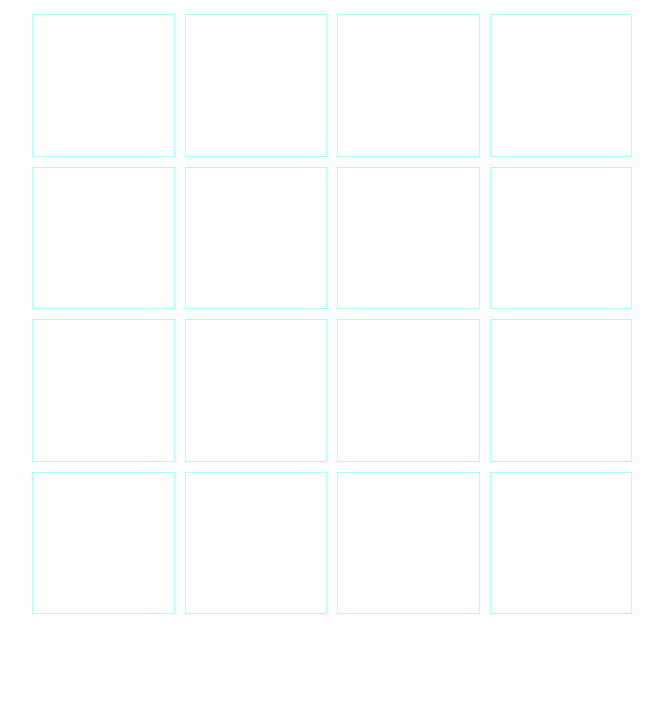
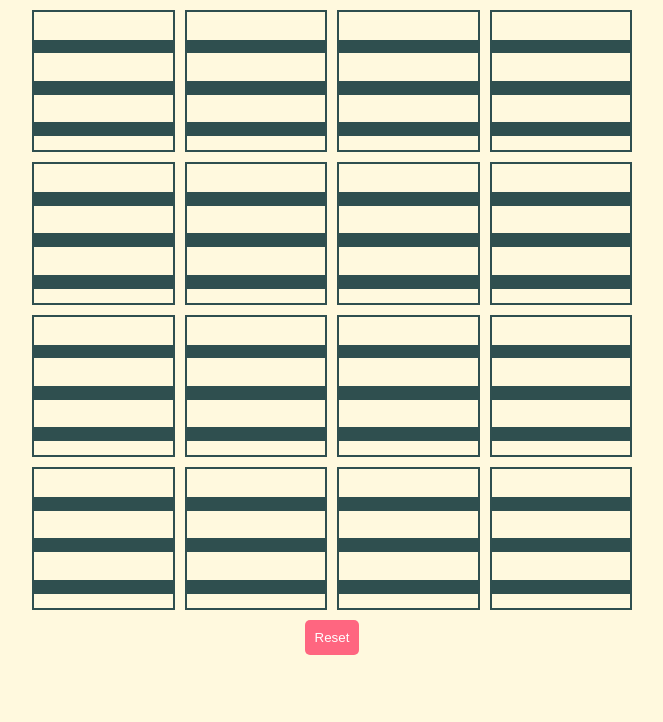
Before and after one commit to AnniePawl/concentration, a plain HTML site: page V1/v1.html in a window 1280 px wide. Shown: the part 94-816 px from the top of the page, without its empty margins (308-971 px from the left). Drawn offline with Linux system fonts and the light colour scheme.

Commit message:
shuffle cards on reset

```diff
--- a/styles.css
+++ b/V1/v1.css
@@ -1,11 +1,24 @@
+*, *::before, *::after{
+	box-sizing: border-box;
+	margin:0;
+}
+
 body {
   height: 100vh;
   display: flex;
+	flex-direction: column;
   justify-content: center;
   align-items: center;
+	background-color: #fff9de;
+}
+
+h1{
+	text-transform: uppercase;
+	color:darkslategrey;
 }
 
 .grid-container {
+	margin-top:25px;
   height: 600px;
   width: 600px;
   display: grid;
@@ -14,7 +27,11 @@ body {
 }
 
 .card {
-  border: 1px solid rgb(172, 255, 255);
+  border:2px solid darkslategrey;
+}
+
+.card:hover{
+	border: 2px solid #ff6680;
 }
 
 [data-cardNumber="card1"] {
@@ -48,5 +65,22 @@ body {
 
 
 [data-hidden="true"]{
-	background:none;
+	background:repeating-linear-gradient(transparent 0 20%,darkslategrey 0 30%)
 }
+
+[data-hidden="true"]:hover{
+	background:repeating-linear-gradient(transparent 0 20%,#ff6680 0 30%)
+}
+
+.reset-button{
+	padding:10px;
+	border:none;
+	margin:10px;
+	border-radius: 5px;
+	background-color:#ff6680;
+	color:white;
+}
+.reset-button:hover{
+	transform: scale(.95);
+	background-color: darkslategray;
+}
--- a/index.html
+++ b/V1/v1.html
@@ -1,111 +1,113 @@
 <!DOCTYPE html>
 <html lang="en">
   <head>
-    <link href="styles.css" rel="stylesheet" />
+    <link href="v1.css" rel="stylesheet" />
     <meta charset="UTF-8" />
     <meta http-equiv="X-UA-Compatible" content="IE=edge" />
     <meta name="viewport" content="width=device-width, initial-scale=1.0" />
     <title>Document</title>
   </head>
   <body>
+    <h1>Concentration</h1>
     <div class="grid-container">
       <div
-        data-cardNumber="card1"
+        data-cardNumber=""
         data-hidden="true"
         class="card"
         onclick="handleClick(event)"
       ></div>
       <div
-        data-cardNumber="card2"
+        data-cardNumber=""
         data-hidden="true"
         class="card"
         onclick="handleClick(event)"
       ></div>
       <div
-        data-cardNumber="card3"
+        data-cardNumber=""
         data-hidden="true"
         class="card"
         onclick="handleClick(event)"
       ></div>
       <div
-        data-cardNumber="card3"
+        data-cardNumber=""
         data-hidden="true"
         class="card"
         onclick="handleClick(event)"
       ></div>
       <div
-        data-cardNumber="card4"
+        data-cardNumber=""
         data-hidden="true"
         class="card"
         onclick="handleClick(event)"
       ></div>
       <div
-        data-cardNumber="card5"
+        data-cardNumber=""
         data-hidden="true"
         class="card"
         onclick="handleClick(event)"
       ></div>
       <div
-        data-cardNumber="card6"
+        data-cardNumber=""
         data-hidden="true"
         class="card"
         onclick="handleClick(event)"
       ></div>
       <div
-        data-cardNumber="card7"
+        data-cardNumber=""
         data-hidden="true"
         class="card"
         onclick="handleClick(event)"
       ></div>
       <div
-        data-cardNumber="card5"
+        data-cardNumber=""
         data-hidden="true"
         class="card"
         onclick="handleClick(event)"
       ></div>
       <div
-        data-cardNumber="card4"
+        data-cardNumber=""
         data-hidden="true"
         class="card"
         onclick="handleClick(event)"
       ></div>
       <div
-        data-cardNumber="card6"
+        data-cardNumber=""
         data-hidden="true"
         class="card"
         onclick="handleClick(event)"
       ></div>
       <div
-        data-cardNumber="card1"
+        data-cardNumber=""
         data-hidden="true"
         class="card"
         onclick="handleClick(event)"
       ></div>
       <div
-        data-cardNumber="card8"
+        data-cardNumber=""
         data-hidden="true"
         class="card"
         onclick="handleClick(event)"
       ></div>
       <div
-        data-cardNumber="card2"
+        data-cardNumber=""
         data-hidden="true"
         class="card"
         onclick="handleClick(event)"
       ></div>
       <div
-        data-cardNumber="card7"
+        data-cardNumber=""
         data-hidden="true"
         class="card"
         onclick="handleClick(event)"
       ></div>
       <div
-        data-cardNumber="card8"
+        data-cardNumber=""
         data-hidden="true"
         class="card"
         onclick="handleClick(event)"
       ></div>
     </div>
-    <script src="main.js"></script>
+    <button class="reset-button" onclick="handleReset()">Reset</button>
+    <script src="v1.js"></script>
   </body>
 </html>
--- /dev/null
+++ b/V1/v1.js
@@ -0,0 +1,76 @@
+let cardClicked = false;
+let combosFound = 0;
+
+window.onload = function () {
+  shuffleCards();
+};
+
+const cardNumbers = [
+  "card1",
+  "card2",
+  "card3",
+  "card4",
+  "card5",
+  "card6",
+  "card7",
+  "card8",
+];
+
+// Shuffle cards on reset
+function shuffleCards() {
+  const cards = [...document.querySelectorAll(".card")];
+  for (let cardNum of cardNumbers) {
+    // first random card
+    const cardAIndex = parseInt(Math.random() * cards.length);
+    const cardA = cards[cardAIndex];
+    cards.splice(cardAIndex, 1);
+    cardA.setAttribute("data-cardNumber", cardNum);
+    cardA.setAttribute("data-hidden", "true");
+
+    // second random card
+    const cardBIndex = parseInt(Math.random() * cards.length);
+    const cardB = cards[cardBIndex];
+    cards.splice(cardBIndex, 1);
+    cardB.setAttribute("data-cardNumber", cardNum);
+    cardB.setAttribute("data-hidden", "true");
+  }
+}
+
+// On click  --> reveal card and determine if match found
+function handleClick(e) {
+  e.target.removeAttribute("data-hidden"); // reveal card
+  const clickedCard = e.target;
+  if (!cardClicked) {
+    // if first card clicked, keep track of card number
+    firstCard = clickedCard;
+    console.log("first card:", firstCard.getAttribute("data-cardNumber"));
+    cardClicked = true;
+  } else if (cardClicked) {
+    // if second card clicked, check for match
+    console.log("second card:", clickedCard.getAttribute("data-cardNumber"));
+    cardClicked = false;
+    if (
+      firstCard.getAttribute("data-cardNumber") ===
+      clickedCard.getAttribute("data-cardNumber")
+    ) {
+      combosFound++;
+      if (combosFound === 8) {
+        alert("You Win!");
+      }
+      console.log("Match!");
+    } else {
+      setTimeout(() => {
+        clickedCard.setAttribute("data-hidden", true);
+        firstCard.setAttribute("data-hidden", true);
+      }, 300);
+
+      console.log("Not a Match");
+    }
+  }
+}
+
+// Reset Button
+function handleReset() {
+  console.log("reset clicked");
+  shuffleCards();
+}
--- a/main.js
+++ /dev/null
@@ -1,31 +0,0 @@
-// On click  --> reveal card and determine if match found
-let cardClicked = false;
-
-function handleClick(e) {
-  e.target.removeAttribute("data-hidden"); // reveal card
-  const clickedCard = e.target;
-  console.log(e.detail);
-  if (!cardClicked) {
-    // if first card clicked, keep track of card number
-    firstCard = clickedCard;
-    console.log("first card:", firstCard.getAttribute("data-cardNumber"));
-    cardClicked = true;
-  } else if (cardClicked) {
-    // if second card clicked, check for match
-    console.log("second card:", clickedCard.getAttribute("data-cardNumber"));
-    cardClicked = false;
-    if (
-      firstCard.getAttribute("data-cardNumber") ===
-      clickedCard.getAttribute("data-cardNumber")
-    ) {
-      console.log("Match!");
-    } else {
-      setTimeout(() => {
-        clickedCard.setAttribute("data-hidden", true);
-        firstCard.setAttribute("data-hidden", true);
-      }, 500);
-
-      console.log("Not a Match");
-    }
-  }
-}
```
